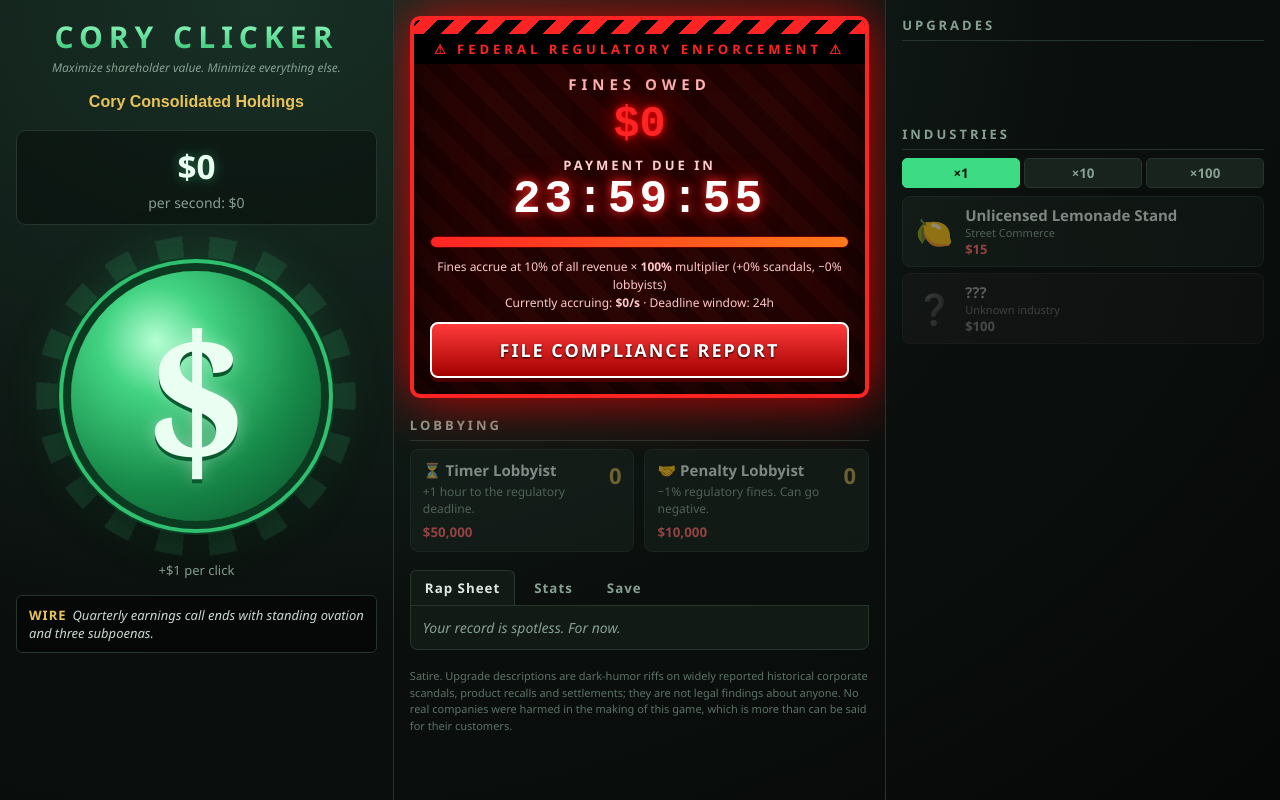
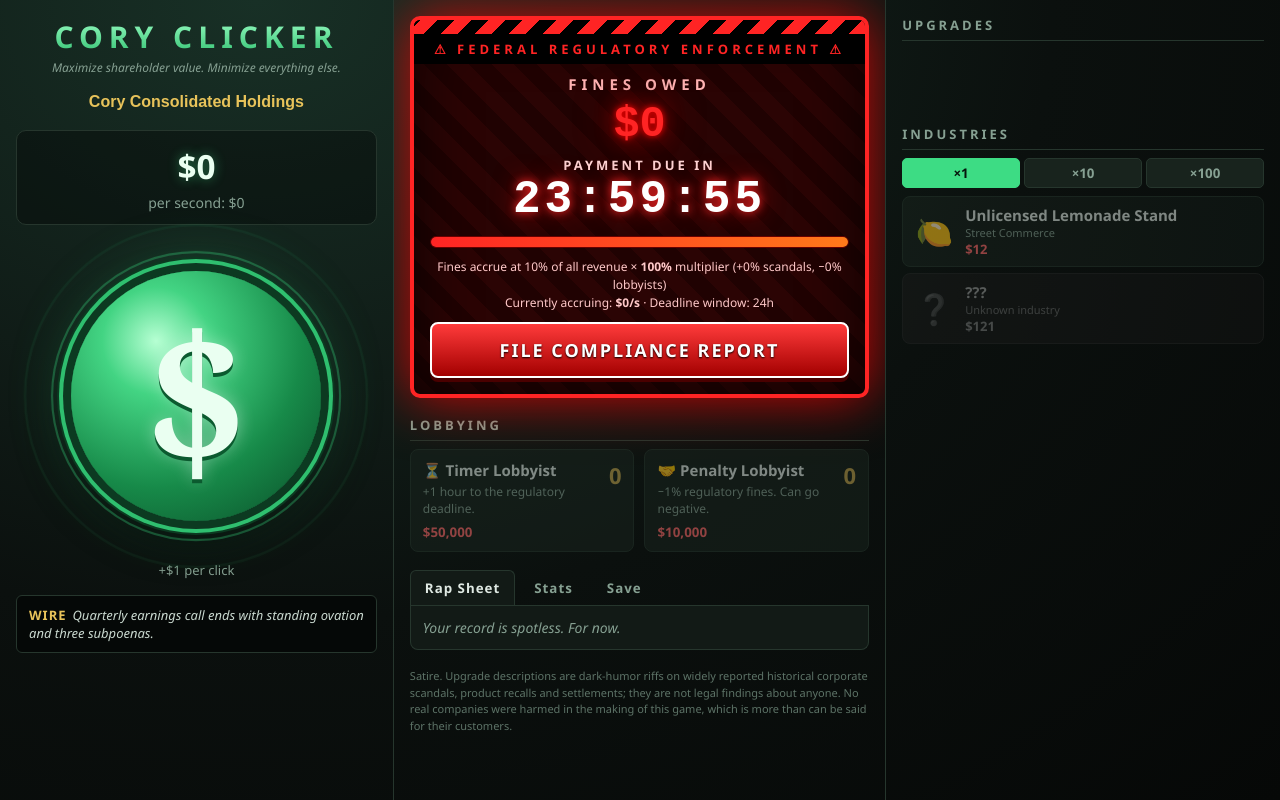
Before and after one commit to twichy1983/cory-clicker, a plain HTML site: page index.html in a window 1280 px wide. Drawn offline with Linux system fonts and the light colour scheme.

Commit message:
Rebalance industries and replace click-button rays
Use an original cost/output table and 1.14 cost growth for the ten
industries, and swap the rotating rays behind the dollar for pulsing
ripple rings.

Co-Authored-By: Claude Opus 5.5 <noreply@anthropic.com>

```diff
--- a/index.html
+++ b/index.html
@@ -36,9 +36,10 @@ h2{font-size:13px;letter-spacing:3px;text-transform:uppercase;color:var(--muted)
 #dollars{font-size:clamp(24px,2.6vw,36px);font-weight:900;color:#eafff1;text-shadow:0 0 12px rgba(61,220,132,.45);word-break:break-word}
 #cps{font-size:14px;color:var(--muted);margin-top:4px}
 #bigDollarWrap{position:relative;display:flex;justify-content:center;align-items:center;height:330px}
-#bigDollarWrap::before{content:"";position:absolute;width:320px;height:320px;border-radius:50%;
-  background:repeating-conic-gradient(rgba(61,220,132,.13) 0 10deg,transparent 10deg 20deg);animation:spin 40s linear infinite}
-@keyframes spin{to{transform:rotate(360deg)}}
+#bigDollarWrap::before,#bigDollarWrap::after{content:"";position:absolute;width:262px;height:262px;border-radius:50%;
+  border:2px solid rgba(61,220,132,.55);animation:ripple 3s ease-out infinite;pointer-events:none}
+#bigDollarWrap::after{animation-delay:1.5s}
+@keyframes ripple{from{transform:scale(1);opacity:.8}to{transform:scale(1.35);opacity:0}}
 #bigDollar{position:relative;width:250px;height:250px;border-radius:50%;border:none;padding:0;
   background:radial-gradient(circle at 34% 28%,#b6ffd3 0%,#43d483 22%,#178a49 60%,#0a4a27 100%);
   box-shadow:0 0 0 8px #0c3a21,0 0 0 12px #2fbf6f,0 0 0 14px #0c3a21,0 18px 40px rgba(0,0,0,.7),0 0 60px rgba(61,220,132,.35);
@@ -265,7 +266,7 @@ const SAVE_KEY = "coryClicker.save.v1";
 const HOUR = 3600 * 1000;
 const BASE_TIMER = 24 * HOUR;
 const BASE_FINE_RATE = 0.10;      // fines accrue as 10% of all revenue, times the fine multiplier
-const COST_GROWTH = 1.15;
+const COST_GROWTH = 1.14;
 const TIMER_LOBBY = { base: 50000, growth: 1.6 };
 const PENALTY_LOBBY = { base: 10000, growth: 1.3 };
 
@@ -312,16 +313,16 @@ function fmtDuration(ms){
    INDUSTRIES
    ========================================================= */
 const INDUSTRIES = [
-  { key:"lemon",      name:"Unlicensed Lemonade Stand", sector:"Street Commerce",                         icon:"🍋", base:15,     cps:0.1,   flavor:"No permits. No lemons. No problem." },
-  { key:"food",       name:"Ingredient Supplier",       sector:"Food / Ingredient",                       icon:"🌾", base:100,    cps:1,     flavor:"Sourcing ingredients from the lowest bidder since forever." },
-  { key:"mfg",        name:"Processing Plant",          sector:"Food Manufacturing",                      icon:"🏭", base:1100,   cps:8,     flavor:"The line never stops. Neither does the inspector's paperwork." },
-  { key:"additives",  name:"Additive Laboratory",       sector:"Food Additives / Industrial Processing",  icon:"🧪", base:12000,  cps:47,    flavor:"Shelf life: eternal. Ingredient list: classified." },
-  { key:"consumer",   name:"Consumer Goods Factory",    sector:"Consumer Products",                       icon:"🧸", base:130000, cps:260,   flavor:"Safety testing is just a really long customer beta." },
-  { key:"pharma",     name:"Pharma Conglomerate",       sector:"Health Care / Pharmaceuticals",           icon:"💊", base:1.4e6,  cps:1400,  flavor:"A cure is a one-time sale. A treatment is forever." },
-  { key:"industrial", name:"Refinery Complex",          sector:"Industrial / Energy / Workplace Safety",  icon:"🛢️", base:2e7,    cps:7800,  flavor:"Hard hats optional. Hard numbers mandatory." },
-  { key:"auto",       name:"Auto & Aero Works",         sector:"Automotive / Aviation",                   icon:"✈️", base:3.3e8,  cps:44000, flavor:"Moves fast. Breaks things. Sometimes the things are physics." },
-  { key:"tech",       name:"Megabank Data Silo",        sector:"Technology / Banking / Financial Services", icon:"🏦", base:5.1e9, cps:260000, flavor:"Your data, your money, our terms of service." },
-  { key:"offshore",   name:"Offshore Shell Network",    sector:"Offshore Holdings",                       icon:"🏝️", base:7.5e10, cps:1.6e6, flavor:"A mailbox on an island that owns a mailbox on another island." },
+  { key:"lemon",      name:"Unlicensed Lemonade Stand", sector:"Street Commerce",                         icon:"🍋", base:12,     cps:0.15,  flavor:"No permits. No lemons. No problem." },
+  { key:"food",       name:"Ingredient Supplier",       sector:"Food / Ingredient",                       icon:"🌾", base:120,    cps:1.2,   flavor:"Sourcing ingredients from the lowest bidder since forever." },
+  { key:"mfg",        name:"Processing Plant",          sector:"Food Manufacturing",                      icon:"🏭", base:1500,   cps:10,    flavor:"The line never stops. Neither does the inspector's paperwork." },
+  { key:"additives",  name:"Additive Laboratory",       sector:"Food Additives / Industrial Processing",  icon:"🧪", base:18000,  cps:60,    flavor:"Shelf life: eternal. Ingredient list: classified." },
+  { key:"consumer",   name:"Consumer Goods Factory",    sector:"Consumer Products",                       icon:"🧸", base:2.2e5,  cps:380,   flavor:"Safety testing is just a really long customer beta." },
+  { key:"pharma",     name:"Pharma Conglomerate",       sector:"Health Care / Pharmaceuticals",           icon:"💊", base:3e6,    cps:2200,  flavor:"A cure is a one-time sale. A treatment is forever." },
+  { key:"industrial", name:"Refinery Complex",          sector:"Industrial / Energy / Workplace Safety",  icon:"🛢️", base:4.5e7,  cps:13000, flavor:"Hard hats optional. Hard numbers mandatory." },
+  { key:"auto",       name:"Auto & Aero Works",         sector:"Automotive / Aviation",                   icon:"✈️", base:7e8,    cps:80000, flavor:"Moves fast. Breaks things. Sometimes the things are physics." },
+  { key:"tech",       name:"Megabank Data Silo",        sector:"Technology / Banking / Financial Services", icon:"🏦", base:1.1e10, cps:5e5,  flavor:"Your data, your money, our terms of service." },
+  { key:"offshore",   name:"Offshore Shell Network",    sector:"Offshore Holdings",                       icon:"🏝️", base:1.8e11, cps:3.2e6, flavor:"A mailbox on an island that owns a mailbox on another island." },
 ];
 const IND_INDEX = Object.fromEntries(INDUSTRIES.map((d,i) => [d.key, i]));
 
```
